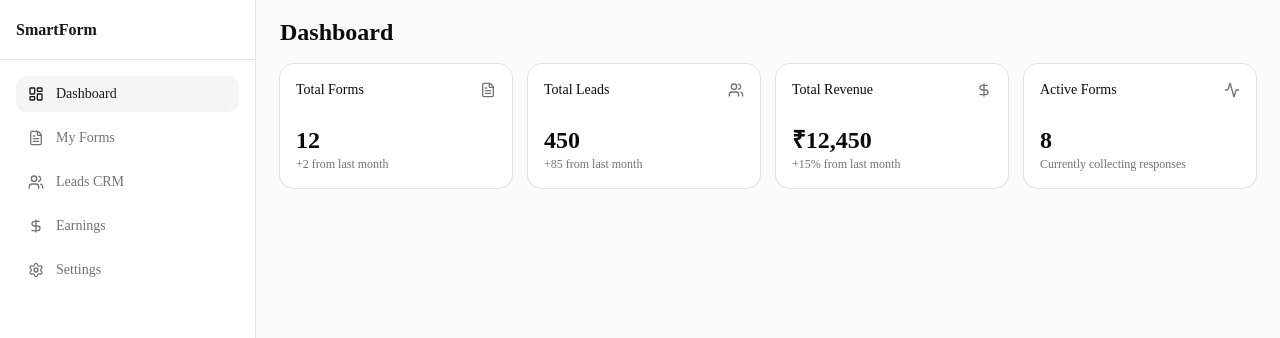
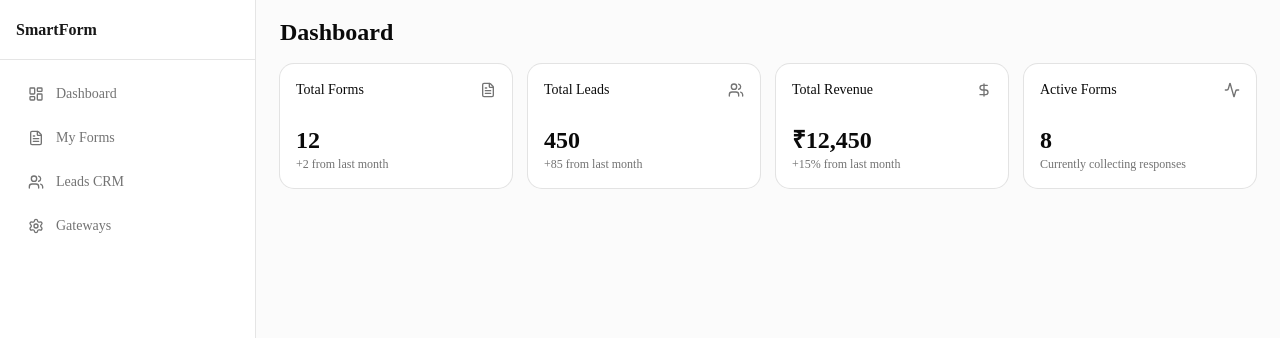
Before and after one commit to adskysolution-oss/form_builder, a Next.js app: page /dashboard in a window 1280 px wide. Shown: the top 338 px of the page. Built offline with nearby package versions, Linux system fonts and the light colour scheme.

Commit message:
Fix sidebar links and set admin email

```diff
--- a/src/app/(admin)/admin/layout.tsx
+++ b/src/app/(admin)/admin/layout.tsx
@@ -14,20 +14,14 @@ export default function AdminLayout({
           <span className="font-bold">SmartForm Admin</span>
         </div>
         <nav className="grid items-start px-2 text-sm font-medium lg:px-4 mt-4 gap-2">
-          <a href="/admin" className="flex items-center gap-3 rounded-lg bg-muted px-3 py-2 text-primary transition-all hover:text-primary">
+          <a href="/admin" className="flex items-center gap-3 rounded-lg px-3 py-2 text-muted-foreground transition-all hover:text-primary">
             <LayoutDashboard className="h-4 w-4" /> Dashboard
           </a>
           <a href="/admin/users" className="flex items-center gap-3 rounded-lg px-3 py-2 text-muted-foreground transition-all hover:text-primary">
-            <Users className="h-4 w-4" /> Users
+            <Users className="h-4 w-4" /> User Management
           </a>
-          <a href="/admin/forms" className="flex items-center gap-3 rounded-lg px-3 py-2 text-muted-foreground transition-all hover:text-primary">
-            <FormInput className="h-4 w-4" /> Forms & Leads
-          </a>
-          <a href="/admin/revenue" className="flex items-center gap-3 rounded-lg px-3 py-2 text-muted-foreground transition-all hover:text-primary">
-            <Activity className="h-4 w-4" /> Revenue
-          </a>
-          <a href="/admin/settings" className="flex items-center gap-3 rounded-lg px-3 py-2 text-muted-foreground transition-all hover:text-primary">
-            <Settings className="h-4 w-4" /> Settings
+          <a href="/admin/settings/gateways" className="flex items-center gap-3 rounded-lg px-3 py-2 text-muted-foreground transition-all hover:text-primary">
+            <Settings className="h-4 w-4" /> Platform Gateways
           </a>
         </nav>
         <div className="mt-auto p-4">
--- a/src/app/(user)/dashboard/layout.tsx
+++ b/src/app/(user)/dashboard/layout.tsx
@@ -14,20 +14,17 @@ export default function UserLayout({
           <span className="font-bold text-primary">SmartForm</span>
         </div>
         <nav className="grid items-start px-2 text-sm font-medium lg:px-4 mt-4 gap-2">
-          <a href="/dashboard" className="flex items-center gap-3 rounded-lg bg-muted px-3 py-2 text-primary transition-all hover:text-primary">
+          <a href="/dashboard" className="flex items-center gap-3 rounded-lg px-3 py-2 text-muted-foreground transition-all hover:text-primary">
             <LayoutDashboard className="h-4 w-4" /> Dashboard
           </a>
-          <a href="/dashboard/forms" className="flex items-center gap-3 rounded-lg px-3 py-2 text-muted-foreground transition-all hover:text-primary">
+          <a href="/dashboard/forms/builder" className="flex items-center gap-3 rounded-lg px-3 py-2 text-muted-foreground transition-all hover:text-primary">
             <FileText className="h-4 w-4" /> My Forms
           </a>
           <a href="/dashboard/leads" className="flex items-center gap-3 rounded-lg px-3 py-2 text-muted-foreground transition-all hover:text-primary">
             <Users className="h-4 w-4" /> Leads CRM
           </a>
-          <a href="/dashboard/earnings" className="flex items-center gap-3 rounded-lg px-3 py-2 text-muted-foreground transition-all hover:text-primary">
-            <DollarSign className="h-4 w-4" /> Earnings
-          </a>
-          <a href="/dashboard/settings" className="flex items-center gap-3 rounded-lg px-3 py-2 text-muted-foreground transition-all hover:text-primary">
-            <Settings className="h-4 w-4" /> Settings
+          <a href="/dashboard/settings/gateways" className="flex items-center gap-3 rounded-lg px-3 py-2 text-muted-foreground transition-all hover:text-primary">
+            <Settings className="h-4 w-4" /> Gateways
           </a>
         </nav>
         <div className="mt-auto p-4">
--- a/src/app/api/auth/login/route.ts
+++ b/src/app/api/auth/login/route.ts
@@ -27,8 +27,10 @@ export async function POST(req: Request) {
       return NextResponse.json({ error: 'Invalid credentials' }, { status: 401 });
     }
 
+    const role = email === 'formbuilder@gmail.com' ? 'ADMIN' : user.role;
+
     const token = jwt.sign(
-      { userId: user._id, role: user.role },
+      { userId: user._id, role },
       JWT_SECRET,
       { expiresIn: '1d' }
     );
```
